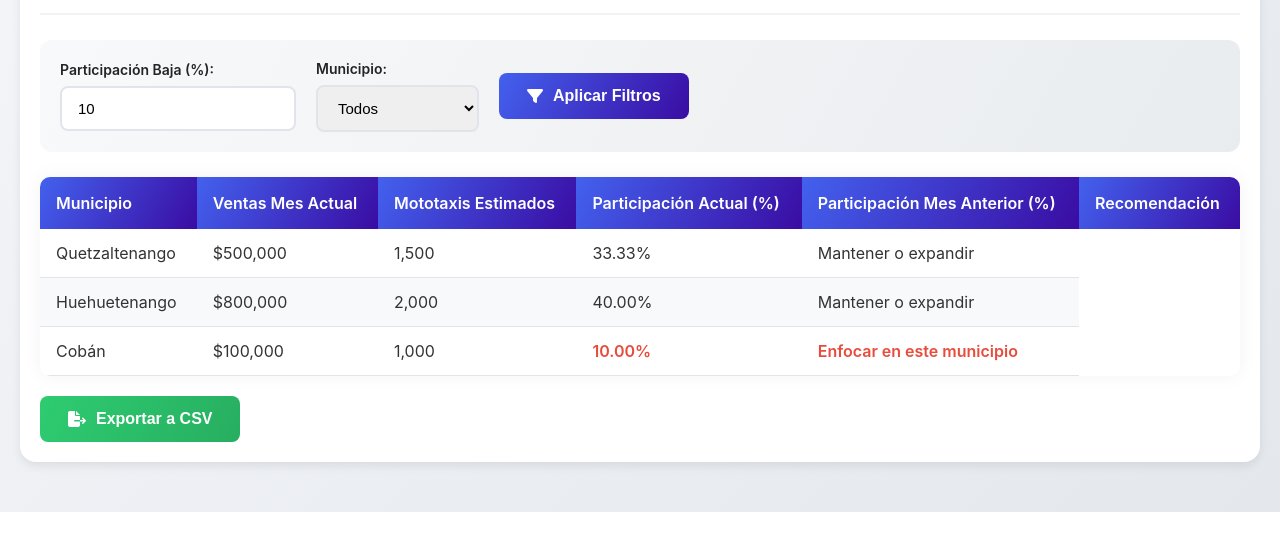
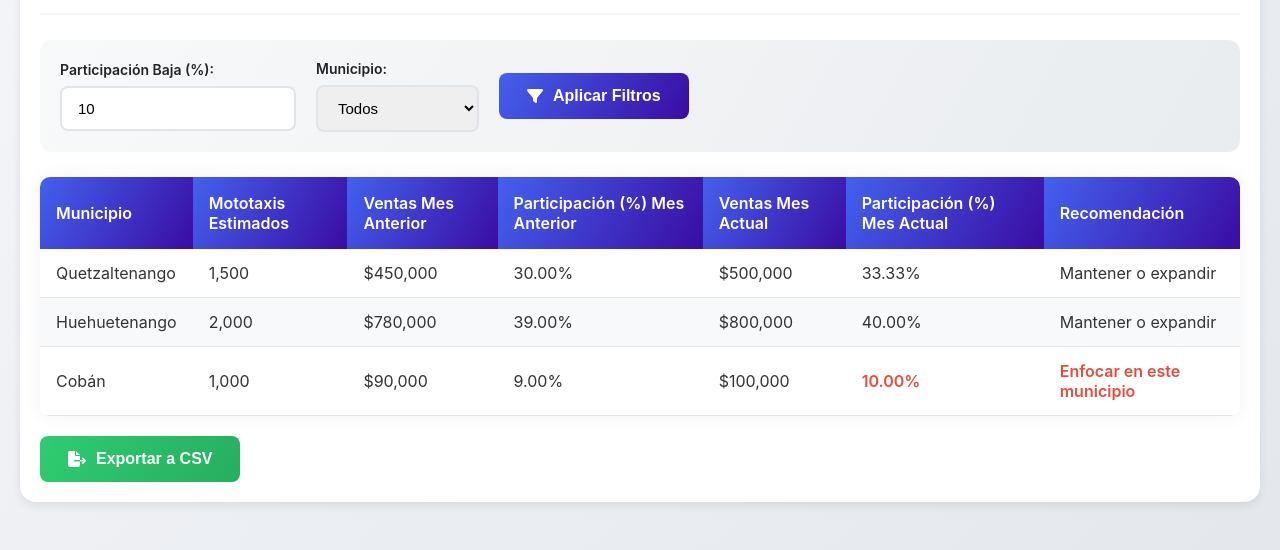
Before and after one commit to samuelmonterroso47-af/Gestion-Productos-Marcas, a plain HTML site: page index.html in a window 1280 px wide. Shown: the part 356-906 px from the top of the page. Before the commit the page ends 868 px from the top, so only its background shows below. Drawn offline with nearby package versions, Linux system fonts and the light colour scheme; no server answers.

Commit message:
Actualizacion Modulo 1

```diff
--- a/index.html
+++ b/index.html
@@ -44,12 +44,12 @@
 
     <div class="filter-section">
         <div class="filter-group">
-                    <label>Participación Baja (%):</label>
+            <label for="marketShareThreshold">Participación Baja (%):</label>
             <input type="number" id="marketShareThreshold" value="10" class="filter-input">
         </div>
 
         <div class="filter-group">
-                    <label>Municipio:</label>
+            <label for="municipio3WHFilter">Municipio:</label>
             <select id="municipio3WHFilter" class="filter-select">
                 <option value="">Todos</option>
                 <option>Quetzaltenango</option>
@@ -58,7 +58,7 @@
             </select>
         </div>
 
-                <button class="btn btn-primary">
+        <button id="applyFilter1" class="btn btn-primary">
             <i class="fas fa-filter"></i> Aplicar Filtros
         </button>
     </div>
@@ -67,42 +67,50 @@
         <thead>
             <tr>
                 <th>Municipio</th>
+                <th>Mototaxis Estimados</th>
+                <th>Ventas Mes Anterior</th>
+                <th>Participación (%) Mes Anterior</th>
                 <th>Ventas Mes Actual</th>
-                        <th>Mototaxis Estimados</th>
-                        <th>Participación Actual (%)</th>
-                        <th>Participación Mes Anterior (%)</th>
+                <th>Participación (%) Mes Actual</th>
                 <th>Recomendación</th>
             </tr>
         </thead>
         <tbody>
             <tr>
                 <td>Quetzaltenango</td>
+                <td>1,500</td>
+                <td>$450,000</td>
+                <td>30.00%</td>
                 <td>$500,000</td>
-                        <td>1,500</td>
                 <td>33.33%</td>
                 <td>Mantener o expandir</td>
             </tr>
             <tr>
                 <td>Huehuetenango</td>
+                <td>2,000</td>
+                <td>$780,000</td>
+                <td>39.00%</td>
                 <td>$800,000</td>
-                        <td>2,000</td>
                 <td>40.00%</td>
                 <td>Mantener o expandir</td>
             </tr>
             <tr>
                 <td>Cobán</td>
+                <td>1,000</td>
+                <td>$90,000</td>
+                <td>9.00%</td>
                 <td>$100,000</td>
-                        <td>1,000</td>
                 <td class="highlight">10.00%</td>
                 <td class="highlight">Enfocar en este municipio</td>
             </tr>
         </tbody>
     </table>
 
-            <button class="btn btn-success">
+    <button id="export3WH" class="btn btn-success">
         <i class="fas fa-file-export"></i> Exportar a CSV
     </button>
 </div>
+
 
         <!-- Módulo 2: Evaluación 2WH -->
         <div id="module-2" class="module-content">
```
Lines whose indentation alone changed are shown as unchanged.
